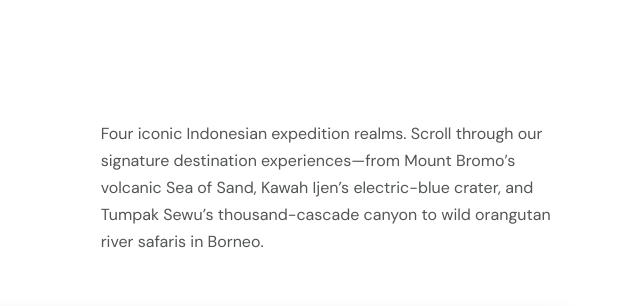
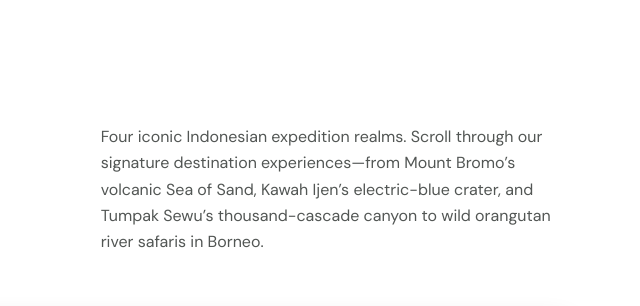
Before and after one commit to wins-webdev/bromotours-project, a plain HTML site: page index.html in a window 1280 px wide. Shown: the part 1880-2186 px from the top of the page, 640-1280 px from the left. Drawn offline with Linux system fonts and the light colour scheme.

Commit message:
style(typography): set section-lead font-size to standard 1rem body size

```diff
--- a/assets/css/style.css
+++ b/assets/css/style.css
@@ -228,8 +228,8 @@ button {
 }
 
 .section-lead {
-  font-size: clamp(1rem, 1.25vw, 1.16rem);
-  line-height: 1.68;
+  font-size: 1rem;
+  line-height: 1.65;
   color: var(--color-charcoal-muted);
   max-width: 56ch;
 }
```
